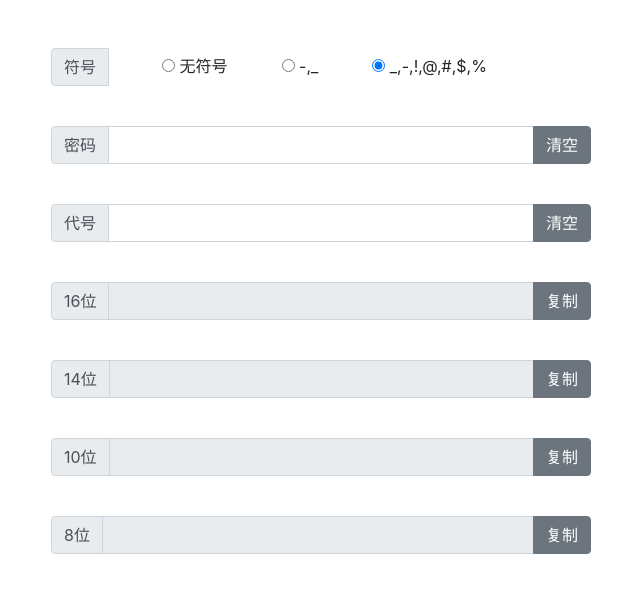
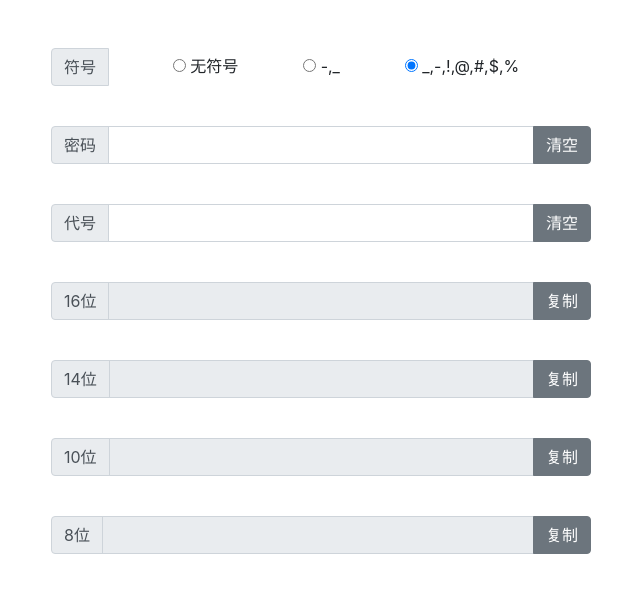
Before and after one commit to Samuel-Chia/password, a plain HTML site: page index.html in a window 1280 px wide. Shown: the whole page, without its empty margins (319-959 px from the left). Drawn offline with Linux system fonts and the light colour scheme.

Commit message:
Revert "fix(layout) 手机浏览器换行的问题"
This reverts commit e323bef55bf498201333e92c30f365355a0412ac.

```diff
--- a/index.html
+++ b/index.html
@@ -17,13 +17,13 @@
                     <div class="input-group-prepend">
                         <span class="input-group-text">符号</span>
                     </div>
-                    <label class="radio-inline" style='margin-left:10%; vertical-align:middle; margin-top:6px;'>
+                    <label class="radio-inline" style='margin-left:12%; vertical-align:middle; margin-top:6px;'>
                         <input type="radio" name="optionsRadiosinline" id="none" value="none"> 无符号
                     </label>
-                    <label class="radio-inline" style='margin-left:10%; vertical-align:middle; margin-top:6px;'>
+                    <label class="radio-inline" style='margin-left:12%; vertical-align:middle; margin-top:6px;'>
                         <input type="radio" name="optionsRadiosinline" id="simple" value="simple"> -,_
                     </label>
-                    <label class="radio-inline" style='margin-left:10%; vertical-align:middle; margin-top:6px;'>
+                    <label class="radio-inline" style='margin-left:12%; vertical-align:middle; margin-top:6px;'>
                         <input type="radio" name="optionsRadiosinline" id="complex" value="complex" checked>
                         _,-,!,@,#,$,%
                     </label>
```
